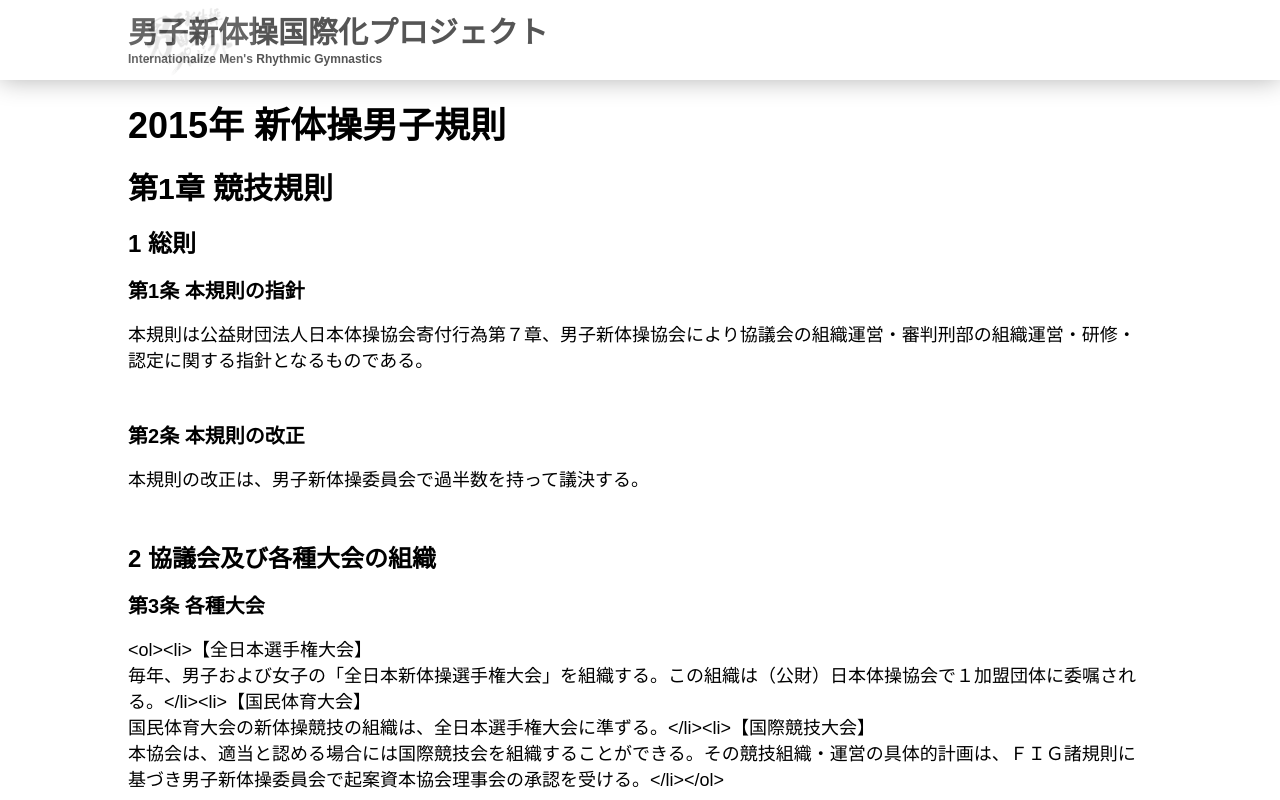
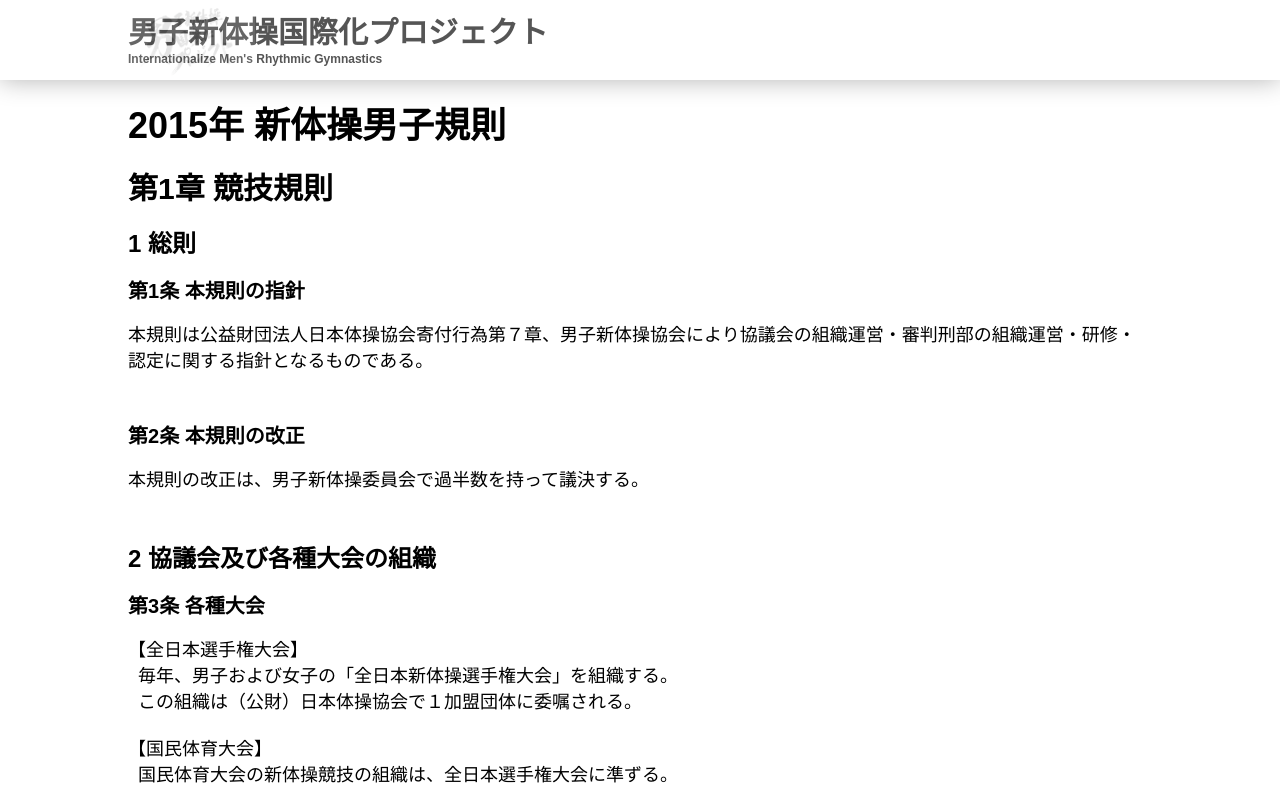
Before and after one commit to SiMiTaKu/imrg-platform, a SvelteKit app: page /rules in a window 1280 px wide. Shown: the top 800 px of the page. Built offline with nearby package versions, Linux system fonts and the light colour scheme.

Commit message:
HTMLタグを使用しないように変更

```diff
--- a/src/ts/rules/ViewValueRuleBook.ts
+++ b/src/ts/rules/ViewValueRuleBook.ts
@@ -34,12 +34,15 @@ export const vvRuleBook: RuleBook = {
           section: [
             {
               title: "各種大会",
-              content:
-                "<ol>" +
-                "<li>【全日本選手権大会】\n毎年、男子および女子の「全日本新体操選手権大会」を組織する。この組織は（公財）日本体操協会で１加盟団体に委嘱される。</li>" +
-                "<li>【国民体育大会】\n国民体育大会の新体操競技の組織は、全日本選手権大会に準ずる。</li>" +
-                "<li>【国際競技大会】\n本協会は、適当と認める場合には国際競技会を組織することができる。その競技組織・運営の具体的計画は、ＦＩＧ諸規則に基づき男子新体操委員会で起案資本協会理事会の承認を受ける。</li>" +
-                "</ol>",
+              content: `【全日本選手権大会】
+  毎年、男子および女子の「全日本新体操選手権大会」を組織する。
+  この組織は（公財）日本体操協会で１加盟団体に委嘱される。
+
+【国民体育大会】
+  国民体育大会の新体操競技の組織は、全日本選手権大会に準ずる。
+
+【国際競技大会】
+  本協会は、適当と認める場合には国際競技会を組織することができる。その競技組織・運営の具体的計画は、ＦＩＧ諸規則に基づき男子新体操委員会で起案資本協会理事会の承認を受ける。`,
               block: [],
             } as Section,
             {
@@ -181,130 +184,130 @@ export const vvRuleBook: RuleBook = {
             } as Section,
             {
               title: "競技方法の種類",
-              content:
-                "競技会は、団体演技、個人演技の２部に分け、以下の競技方法のいずれかで行う" +
-                "<ol>" +
-                "<li>" +
-                "<b>団体演技</b>" +
-                "<ol>" +
-                "<li>" +
-                "<b>競技 I　（例　全日本選手権大会等）</b>" +
-                "<ol>" +
-                "<li>" +
-                "<b>競技種目</b>\n" +
-                "Ａ　予選競技（自由演技）　Ｂ　決勝競技（自由演技）\n" +
-                "</li>" +
-                "<li>" +
-                "<b>順位決定方法</b>\n" +
-                "決勝には得点上位８チームが出場できる。\n" +
-                "予選競技の１／２の得点と決勝競技の得点合計（30点満点）で順位を決定する。（第28条参照）\n" +
-                "</li>" +
-                "</ol>" +
-                "</li>" +
-                "<li>" +
-                "<b>競技 Ⅱ</b>" +
-                "<ol>" +
-                "<li>" +
-                "<b>競技種目と順序</b>\n" +
-                "Ａ　予選競技（規定演技）　Ｂ　決勝競技（自由演技）\n" +
-                "</li>" +
-                "<li>" +
-                "<b>順位決定方法</b>\n" +
-                "決勝には得点上位８チームが出場できる。\n" +
-                "予選競技の得点（実施10点）と決勝競技の得点（20点満点）の合計（30点満点）で順位を決定する。（第28条参照）\n" +
-                "規定・自由の種目別順位は、各種目の得点で決定する。\n" +
-                "</li>" +
-                "</ol>" +
-                "</li>" +
-                "<li>" +
-                "<b>競技 Ⅲ　（例　団体選手権、全日本ジュニア、インターハイ、全国高校選抜等）</b>" +
-                "<ol>" +
-                "<li>" +
-                "<b>競技種目と順序</b>\n" +
-                "Ａ　決勝競技（自由演技）\n" +
-                "</li>" +
-                "<li>" +
-                "<b>順位決定方法</b>\n" +
-                "決勝競技の得点（20点満点）で順位を決定する。（第28条参照）\n" +
-                "</li>" +
-                "</ol>" +
-                "</li>" +
-                "</ol>" +
-                "</li>" +
-                "<li>" +
-                "<b>個人競技</b> \n" +
-                "<ol>" +
-                "<li>" +
-                "<b>競技 I　（例　全日本選手権大会　インカレ等）</b>" +
-                "<ol>" +
-                "<li>" +
-                "<b>競技種目と順序</b>\n" +
-                "Ａ　個人総合（自由演技）　Ｂ　種目別決勝（自由演技）" +
-                "a　スティック　b　リング　c　ロープ　d　クラブ\n" +
-                "</li>" +
-                "<li>" +
-                "<b>順位決定方法</b>\n" +
-                "個人総合は４種目の合計（80点満点）で順位を決定する。\n" +
-                "種目別決勝は各種濁の上位８名が出場でき、決勝得点（20点満点）で順位を決定する。" +
-                "</li>" +
-                "</ol>" +
-                "</li>" +
-                "<li>" +
-                "<b>競技 Ⅱ　（例　全日本ジュニア、全国高校選抜大会等）</b>" +
-                "<ol>" +
-                "<li>" +
-                "<b>競技種目と順序\n</b>" +
-                "Ａ　個人総合（自由演技）　Ｂ　種目別（自由演技）\n" +
-                "a　スティック　b　リング　c　ロープ　d　クラブ\n" +
-                "競技種目の順番は大会要項に定める。" +
-                "</li>" +
-                "<li>" +
-                "<b>順位決定方法</b>\n" +
-                "個人総合は４種目の合計（80点満点）で順位を決定する。\n" +
-                "種目別は、各種目の得点（20点満点）で順位を決定する。" +
-                "</li>" +
-                "</ol>" +
-                "</li>" +
-                "<li>" +
-                "<b>競技Ⅲ　（例　全日本ユース等）</b>" +
-                "<ol>" +
-                "<li>" +
-                "<b>競技種目と順序</b>\n" +
-                "Ａ　個人総合（自由演技）\n" +
-                "a　スティック　b　リング　c　ロープ　d　クラブ\n" +
-                "</li>" +
-                "<li>" +
-                "<b>順位決定方法</b>\n" +
-                "指定した２種目の得点上位者が、決勝競技に出場し、残りの２種目を実施する。\n" +
-                "各種目別（20点満点）の得点合計で順位を決定する。\n" +
-                "種目の指定と決勝競技の人数は大会要項に定める。" +
-                "</li>" +
-                "</ol>" +
-                "</li>" +
-                "</ol>" +
-                "</li>" +
-                "<li>" +
-                "<b>団体個人総合競技</b>" +
-                "<ol>" +
-                "<li>" +
-                "<b>競技Ⅰ　（例　国民体育大会等）</b>" +
-                "<ol>" +
-                "<li>" +
-                "<b>競技種目と順序</b>\n" +
-                "Ａ　個人競技\n" +
-                "a　スティック　b　リング　c　ロープ　d　クラブ\n" +
-                "Ｂ　団体競技\n" +
-                "団体競技に出場する競技者のうち４名が、a〜bの種目を各一人ずつ実施する。\n" +
-                "</li>" +
-                "<li>" +
-                "<b>順位決定方法</b>\n" +
-                "個人４種目の得点合計の１／４（20点満点）と団体競技（20点満点）の得点合計で順位を決定する。" +
-                "</li>" +
-                "</ol>" +
-                "</li>" +
-                "</ol>" +
-                "</li>" +
-                "</ol>",
+              content: `
+                競技会は、団体演技、個人演技の２部に分け、以下の競技方法のいずれかで行う +
+                  <ol> +
+                  <li> +
+                  <b>団体演技</b> +
+                  <ol> +
+                  <li> +
+                  <b>競技 I　（例　全日本選手権大会等）</b> +
+                  <ol> +
+                  <li> +
+                  <b>競技種目</b>\n +
+                  Ａ　予選競技（自由演技）　Ｂ　決勝競技（自由演技）\n +
+                  </li> +
+                  <li> +
+                  <b>順位決定方法</b>\n +
+                  決勝には得点上位８チームが出場できる。\n +
+                  予選競技の１／２の得点と決勝競技の得点合計（30点満点）で順位を決定する。（第28条参照）\n +
+                  </li> +
+                  </ol> +
+                  </li> +
+                  <li> +
+                  <b>競技 Ⅱ</b> +
+                  <ol> +
+                  <li> +
+                  <b>競技種目と順序</b>\n +
+                  Ａ　予選競技（規定演技）　Ｂ　決勝競技（自由演技）\n +
+                  </li> +
+                  <li> +
+                  <b>順位決定方法</b>\n +
+                  決勝には得点上位８チームが出場できる。\n +
+                  予選競技の得点（実施10点）と決勝競技の得点（20点満点）の合計（30点満点）で順位を決定する。（第28条参照）\n +
+                  規定・自由の種目別順位は、各種目の得点で決定する。\n +
+                  </li> +
+                  </ol> +
+                  </li> +
+                  <li> +
+                  <b>競技 Ⅲ　（例　団体選手権、全日本ジュニア、インターハイ、全国高校選抜等）</b> +
+                  <ol> +
+                  <li> +
+                  <b>競技種目と順序</b>\n +
+                  Ａ　決勝競技（自由演技）\n +
+                  </li> +
+                  <li> +
+                  <b>順位決定方法</b>\n +
+                  決勝競技の得点（20点満点）で順位を決定する。（第28条参照）\n +
+                  </li> +
+                  </ol> +
+                  </li> +
+                  </ol> +
+                  </li> +
+                  <li> +
+                  <b>個人競技</b> \n +
+                  <ol> +
+                  <li> +
+                  <b>競技 I　（例　全日本選手権大会　インカレ等）</b> +
+                  <ol> +
+                  <li> +
+                  <b>競技種目と順序</b>\n +
+                  Ａ　個人総合（自由演技）　Ｂ　種目別決勝（自由演技） +
+                  a　スティック　b　リング　c　ロープ　d　クラブ\n +
+                  </li> +
+                  <li> +
+                  <b>順位決定方法</b>\n +
+                  個人総合は４種目の合計（80点満点）で順位を決定する。\n +
+                  種目別決勝は各種濁の上位８名が出場でき、決勝得点（20点満点）で順位を決定する。 +
+                  </li> +
+                  </ol> +
+                  </li> +
+                  <li> +
+                  <b>競技 Ⅱ　（例　全日本ジュニア、全国高校選抜大会等）</b> +
+                  <ol> +
+                  <li> +
+                  <b>競技種目と順序\n</b> +
+                  Ａ　個人総合（自由演技）　Ｂ　種目別（自由演技）\n +
+                  a　スティック　b　リング　c　ロープ　d　クラブ\n +
+                  競技種目の順番は大会要項に定める。 +
+                  </li> +
+                  <li> +
+                  <b>順位決定方法</b>\n +
+                  個人総合は４種目の合計（80点満点）で順位を決定する。\n +
+                  種目別は、各種目の得点（20点満点）で順位を決定する。 +
+                  </li> +
+                  </ol> +
+                  </li> +
+                  <li> +
+                  <b>競技Ⅲ　（例　全日本ユース等）</b> +
+                  <ol> +
+                  <li> +
+                  <b>競技種目と順序</b>\n +
+                  Ａ　個人総合（自由演技）\n +
+                  a　スティック　b　リング　c　ロープ　d　クラブ\n +
+                  </li> +
+                  <li> +
+                  <b>順位決定方法</b>\n +
+                  指定した２種目の得点上位者が、決勝競技に出場し、残りの２種目を実施する。\n +
+                  各種目別（20点満点）の得点合計で順位を決定する。\n +
+                  種目の指定と決勝競技の人数は大会要項に定める。 +
+                  </li> +
+                  </ol> +
+                  </li> +
+                  </ol> +
+                  </li> +
+                  <li> +
+                  <b>団体個人総合競技</b> +
+                  <ol> +
+                  <li> +
+                  <b>競技Ⅰ　（例　国民体育大会等）</b> +
+                  <ol> +
+                  <li> +
+                  <b>競技種目と順序</b>\n +
+                  Ａ　個人競技\n +
+                  a　スティック　b　リング　c　ロープ　d　クラブ\n +
+                  Ｂ　団体競技\n +
+                  団体競技に出場する競技者のうち４名が、a〜bの種目を各一人ずつ実施する。\n +
+                  </li> +
+                  <li> +
+                  <b>順位決定方法</b>\n +
+                  個人４種目の得点合計の１／４（20点満点）と団体競技（20点満点）の得点合計で順位を決定する。 +
+                  </li> +
+                  </ol> +
+                  </li> +
+                  </ol> +
+                  </li> +
+                  </ol>`,
               block: [],
             } as Section,
             {
```
